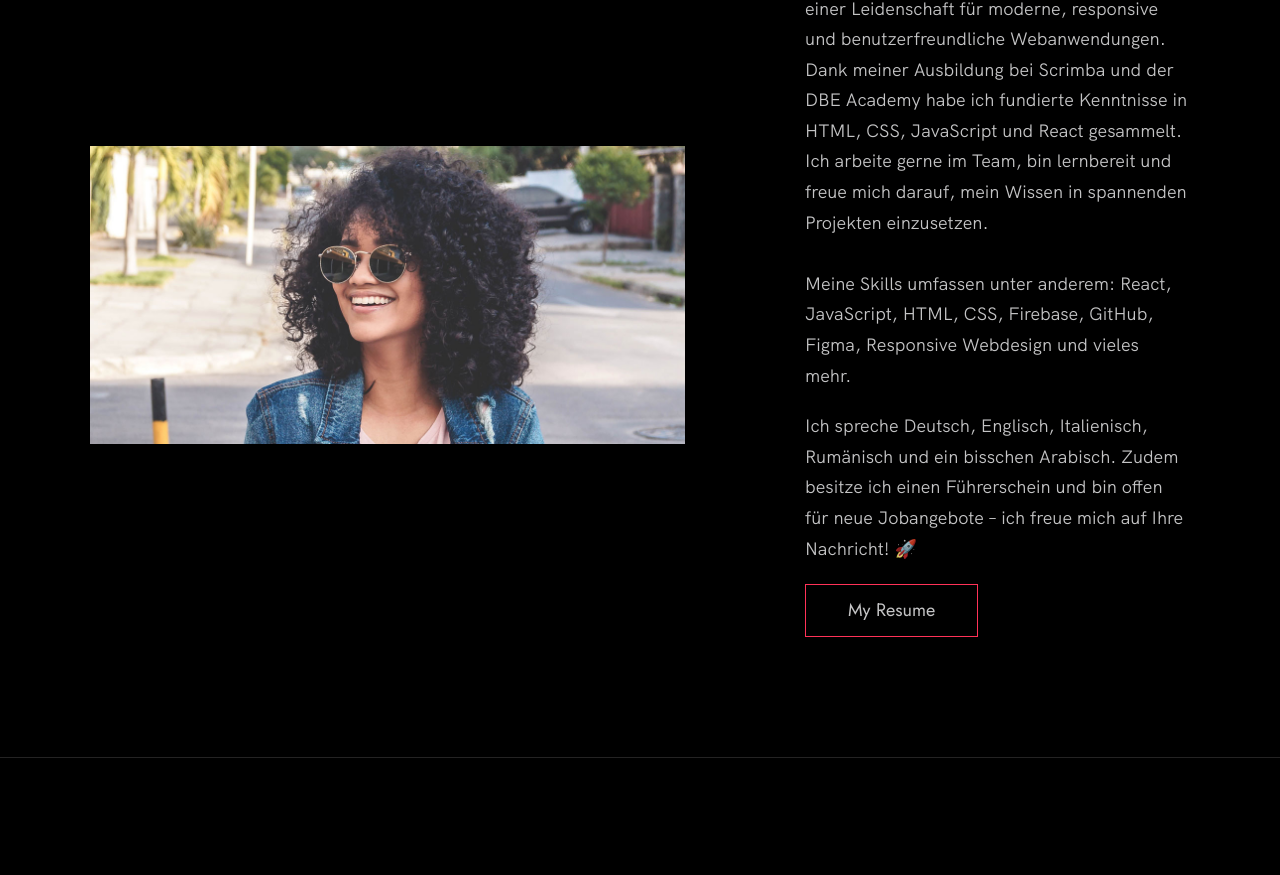
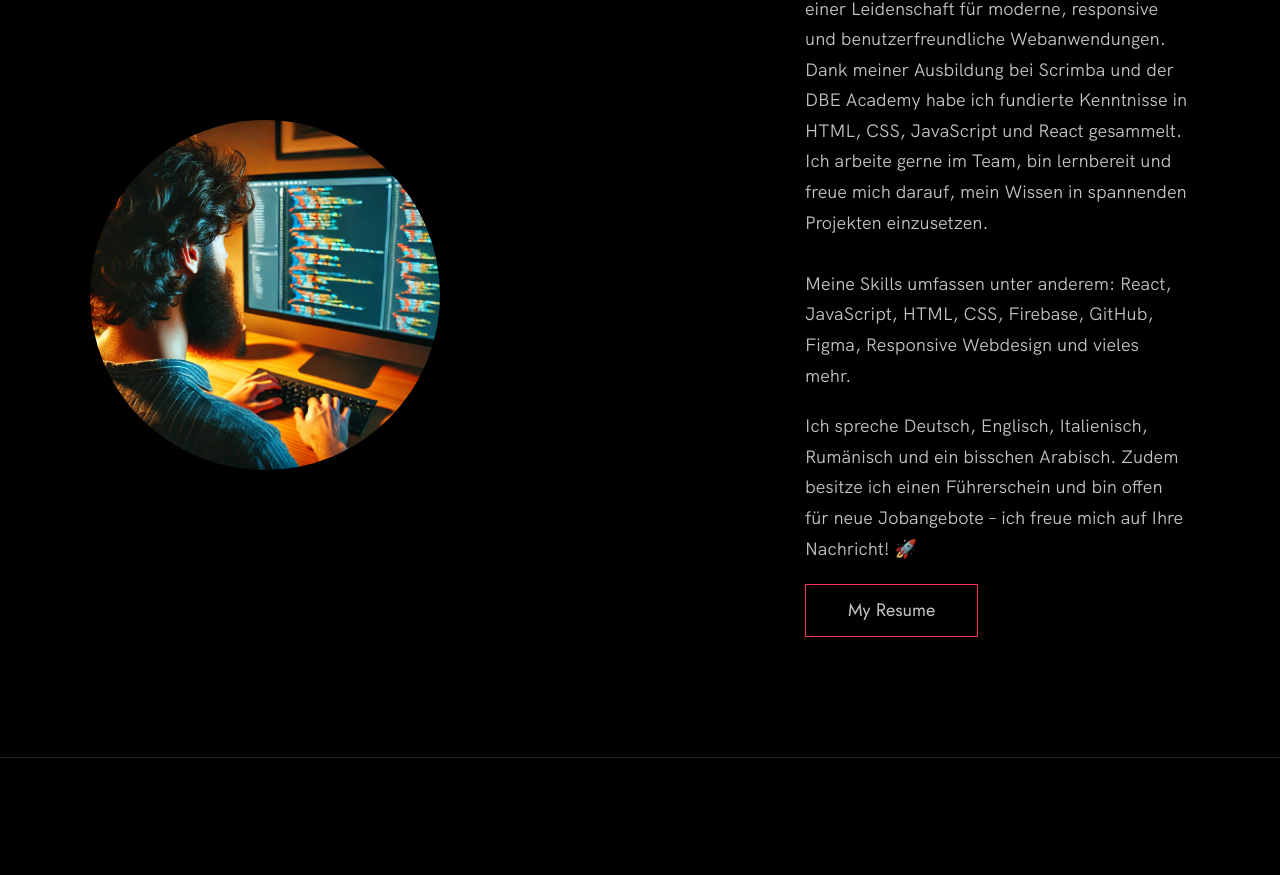
Before and after one commit to GiuliDev/portfolio, a website built with Vite: page index.html in a window 1280 px wide. Shown: the part 10600-11475 px from the top of the page. Built offline with nearby package versions, Linux system fonts and the light colour scheme.

Commit message:
about pic

```diff
--- a/index.css
+++ b/index.css
@@ -780,6 +780,11 @@ body:not(.user-is-tabbing) a:focus {
 /* ----- About ----- */
 /* --------------------------------------- */
 
+.about__photo {
+    border-radius: 50%;
+    width: 350px;
+}
+
 .about__content {
     display: flex;
     flex-direction: row-reverse;
--- a/index.html
+++ b/index.html
@@ -525,7 +525,7 @@
 
           <div class="about__photo-container">
             <!-- Add a nice photo of yourself -->
-            <img class="about__photo" src="./images/jane.jpg" alt="" />
+            <img class="about__photo" src="./images/AI ich .webp" alt="" />
           </div>
         </div>
       </div>
```
Also changed, not shown: images/AI ich .webp (added).
